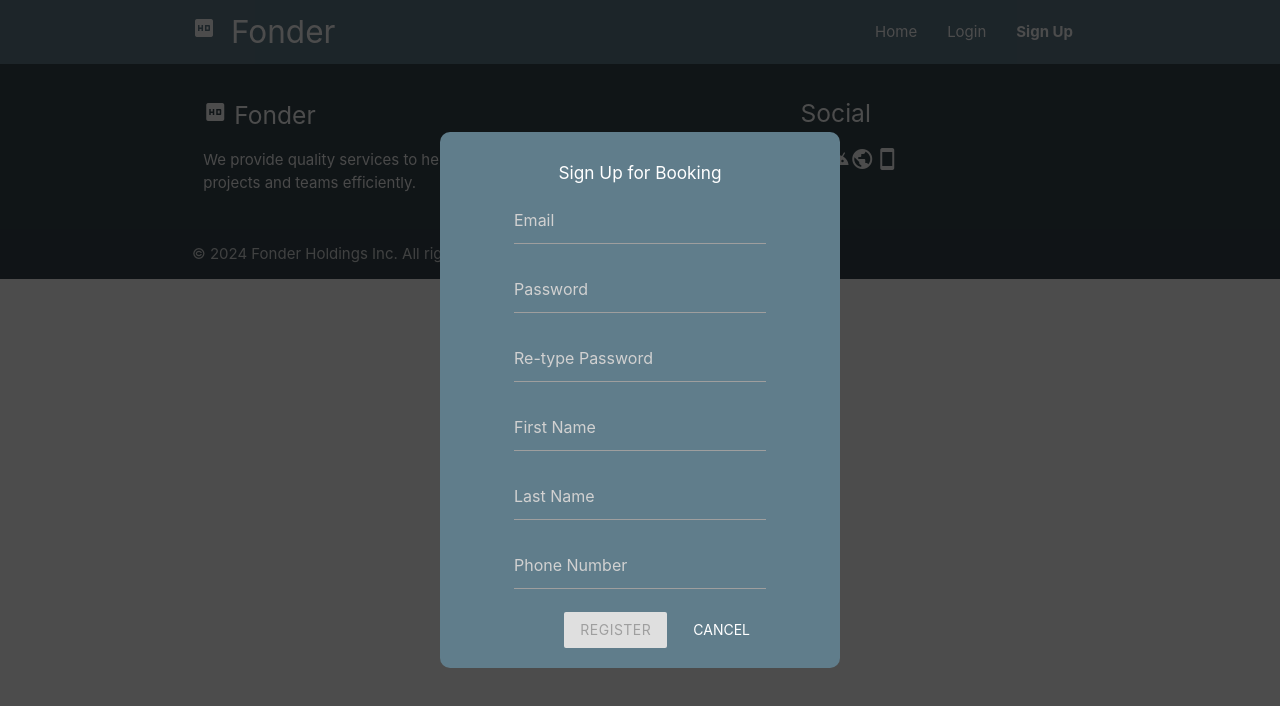
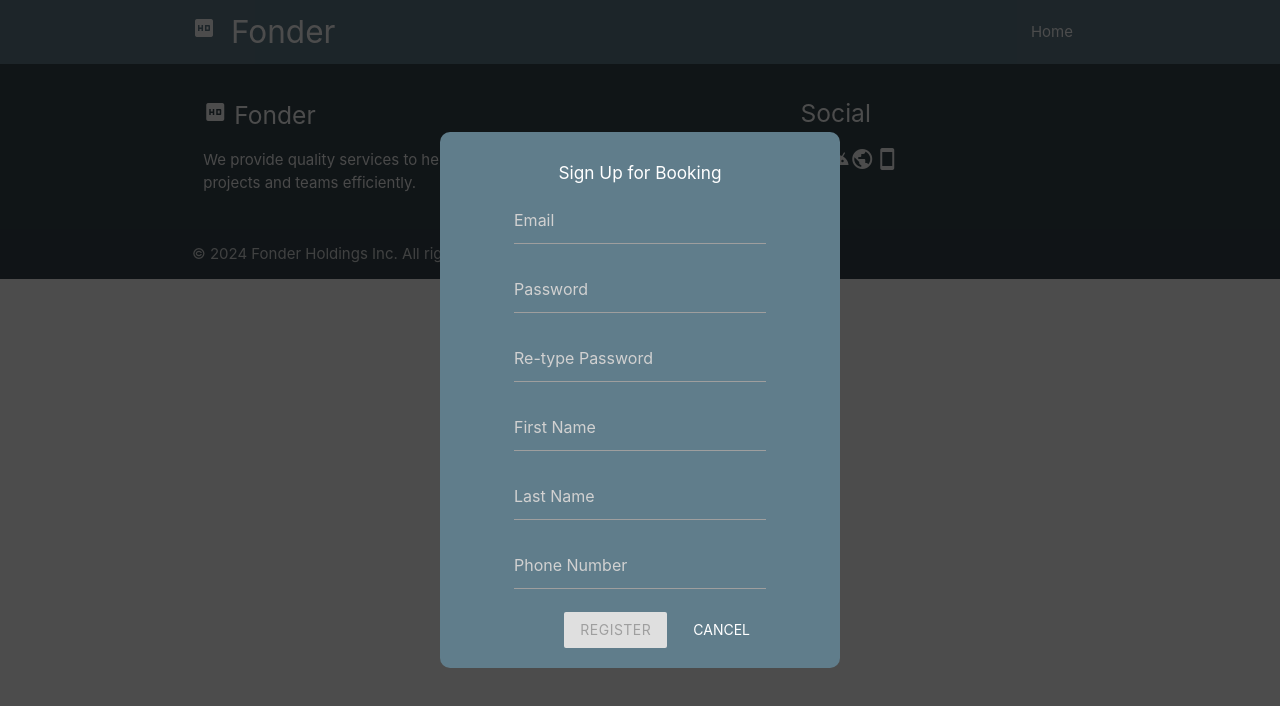
Before and after one commit to damianleng/hotel-booking-web-app, an Angular app in the folder client/: page /register in a window 1280 px wide. Shown: the top 706 px of the page. Built offline with nearby package versions, Linux system fonts and the light colour scheme; sample sign-in values are in the browser's storage.

Commit message:
Refactor header component to add authentication checks and update navigation links

```diff
--- a/client/src/app/components/header/header.component.html
+++ b/client/src/app/components/header/header.component.html
@@ -1,3 +1,4 @@
+<!-- client/src/app/components/header/header.component.html -->
 <nav class="nav-wrapper blue-grey">
   <div class="container">
     <a href="#" class="brand-logo left hide-on-med-and-down"><span><i class="material-icons">hd</i></span> Fonder</a>
@@ -7,23 +8,20 @@
     </a>
     <ul class="right hide-on-med-and-down">
       <li><a routerLink="home">Home</a></li>
-      <li><a (click)="openLogin()">Login</a></li>
-      <li style="font-weight: bold;"><a (click)="openRegister()">Sign Up</a></li>
+      <li *ngIf="!isAuthenticated"><a (click)="openLogin()">Login</a></li>
+      <li *ngIf="!isAuthenticated" style="font-weight: bold;"><a (click)="openRegister()">Sign Up</a></li>
     </ul>
   </div>
 </nav>
-
 <ul class="sidenav blue-grey" id="mobile-links">
   <li><a class="white-text" routerLink="home">Home</a></li>
-  <li><a class="white-text" (click)="openLogin()">Login</a></li>
-  <li><a class="white-text" (click)="openRegister()">Sign Up</a></li>
+  <li *ngIf="!isAuthenticated"><a class="white-text" (click)="openLogin()">Login</a></li>
+  <li *ngIf="!isAuthenticated"><a class="white-text" (click)="openRegister()">Sign Up</a></li>
 </ul>
-
 <!-- Conditional display of the Login -->
 <div *ngIf="isLoginVisible">
-  <app-login (closeModalEvent)="closeModal()"></app-login>
+  <app-login (closeModalEvent)="closeModal()" (loginSuccessEvent)="checkAuthentication()"></app-login>
 </div>
-
 <!-- Conditional display of the Register -->
 <div *ngIf="isRegisterVisible">
   <app-register (closeModalEvent)="closeModal()"></app-register>
--- a/client/src/app/components/header/header.component.ts
+++ b/client/src/app/components/header/header.component.ts
@@ -9,6 +9,7 @@ declare var $: any
 export class HeaderComponent implements OnInit {
   isLoginVisible = false;
   isRegisterVisible = false;
+  isAuthenticated = false;
 
   openLogin() {
     this.isLoginVisible = true;
@@ -23,9 +24,14 @@ export class HeaderComponent implements OnInit {
     this.isRegisterVisible = false;
   }
 
+  checkAuthentication() {
+    this.isAuthenticated = !!localStorage.getItem('token');
+  }
+
   constructor() { }
 
   ngOnInit(): void {
+    this.checkAuthentication();
     $(document).ready(function () {
       ($('.sidenav') as any).sidenav();
     });
--- a/client/src/app/pages/login/login.component.ts
+++ b/client/src/app/pages/login/login.component.ts
@@ -11,6 +11,7 @@ import { Router } from '@angular/router';
 })
 export class LoginComponent implements OnInit {
   @Output() closeModalEvent = new EventEmitter<void>();
+  @Output() loginSuccessEvent = new EventEmitter<void>();
   loginForm!: FormGroup;
 
   constructor(
@@ -38,8 +39,9 @@ export class LoginComponent implements OnInit {
         console.log('Login successful', response);
         console.log('Token:', response.token);
         localStorage.setItem('token', response.token); // Store the token
+        this.loginSuccessEvent.emit(); // Emit login success event
+        this.closeLogin(); // Close the login form
         this.router.navigate(['/room-select']); // Navigate to the dashboard or desired route
-        this.closeLogin(); // Close the login form
       },
       error => {
         console.error('Login failed', error);
--- a/client/src/app/pages/register/register.component.ts
+++ b/client/src/app/pages/register/register.component.ts
@@ -52,8 +52,8 @@ export class RegisterComponent implements OnInit {
     this.authService.register(user).subscribe(
       response => {
         console.log('Registration successful', response);
-        this.router.navigate(['/room-select']);
         this.closeRegister(); // Close the registration form
+        this.router.navigate(['/home']);
       },
       error => {
         console.error('Registration failed', error);
```
